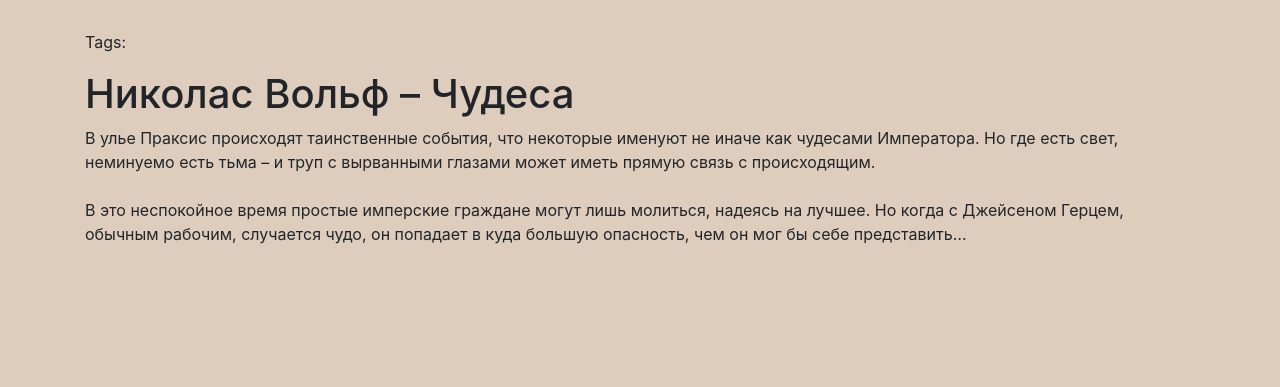
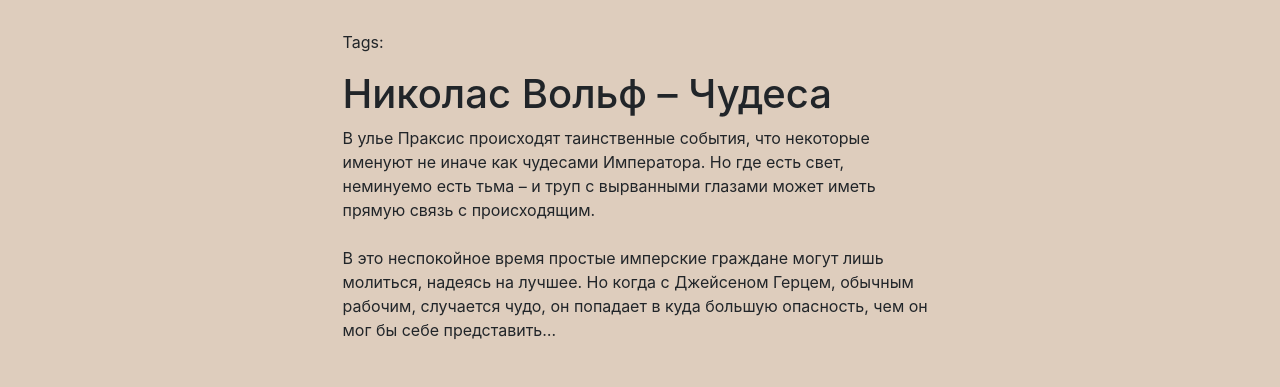
Before and after one commit to Cornholius/knowledge_base, a Django app: page /post/1/ in a window 1280 px wide. Shown: the part 70-457 px from the top of the page. Run offline with Django 3.2, Linux system fonts and the light colour scheme; data comes from the database, SQL or seed files in the repository; both versions use the stored data as it was after the commit; some libraries are stand-ins or nearby versions.

Commit message:
0.1803.22.28 панель для тэгов
разметка готова
файлы прикручены(только 1шт) застрял на их скачивании
файлы скачиваются только в дебаге
продолжаю извращаться

```diff
--- a/wiki/blog/templates/blog/post_detail.html
+++ b/wiki/blog/templates/blog/post_detail.html
@@ -1,5 +1,6 @@
 {% extends 'include/base.html' %}
 {% block content %}
+
 <div class="post">
     <p class="tags">Tags:
         {% for tag in post.tags.all %}
@@ -25,4 +26,5 @@
         <a href="{{post.document.url}}">Логин</a>
     {% endif %}
 </div>
+
 {% endblock %}
--- a/wiki/blog/templates/include/base.html
+++ b/wiki/blog/templates/include/base.html
@@ -10,6 +10,7 @@
             body { background: #decdbd; }
         </style>
     </head>
+
     <body>
         <script src="https://code.jquery.com/jquery-3.4.1.slim.min.js" integrity="sha384-J6qa4849blE2+poT4WnyKhv5vZF5SrPo0iEjwBvKU7imGFAV0wwj1yYfoRSJoZ+n" crossorigin="anonymous"></script>
         <script src="https://cdn.jsdelivr.net/npm/popper.js@1.16.0/dist/umd/popper.min.js" integrity="sha384-Q6E9RHvbIyZFJoft+2mJbHaEWldlvI9IOYy5n3zV9zzTtmI3UksdQRVvoxMfooAo" crossorigin="anonymous"></script>
@@ -37,9 +38,18 @@
                 {% endif %}
             </div>
         </nav>
-        <div class="content container" style="padding-top: 30px">
+
+        <div class="container-fluid" style="padding: 30px;">
+            <div class="row">
+                <div class="col-3">
+                </div>
+                <div class="col-6">
                     {% block content %}
                     {% endblock %}
                 </div>
+                <div class="col-3">
+                </div>
+            </div>
+        </div>
     </body>
 </html>
```
Also changed, not shown: wiki/db.sqlite3. Lines whose indentation alone changed are shown as unchanged.
